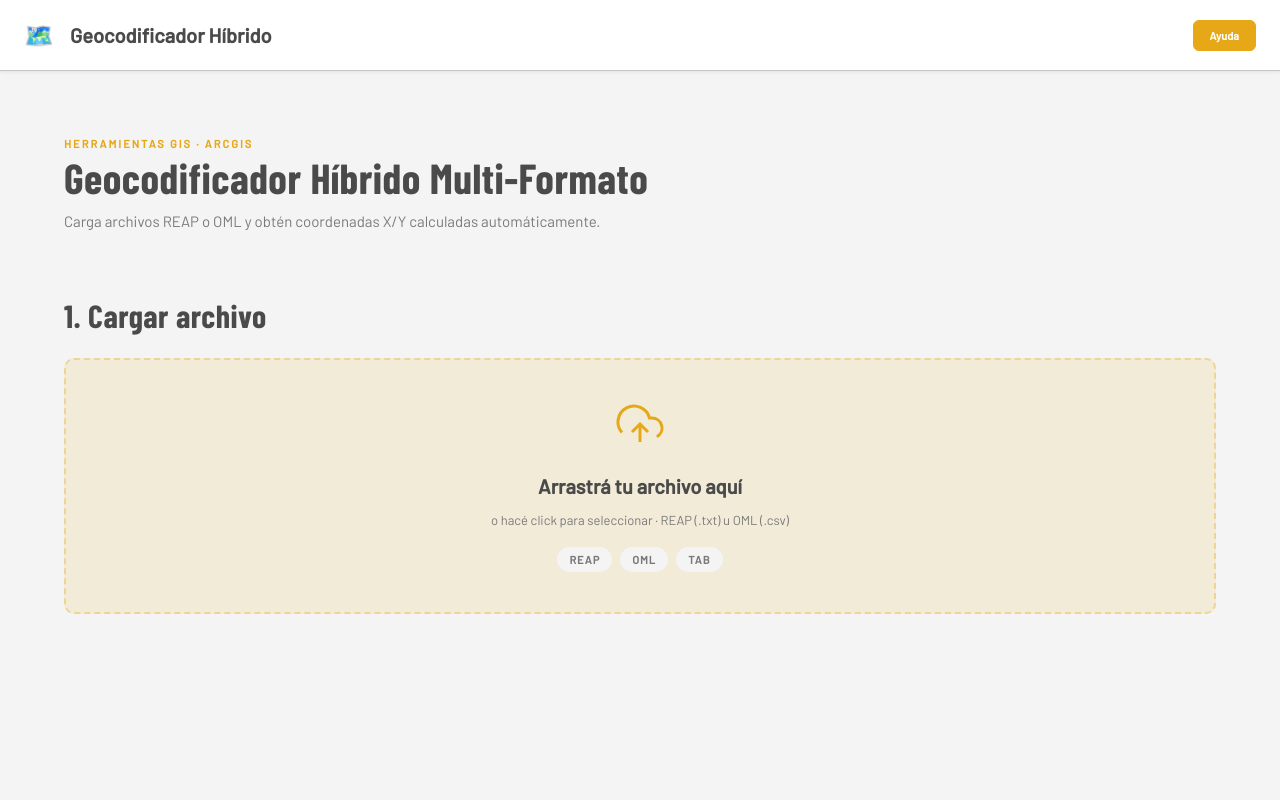
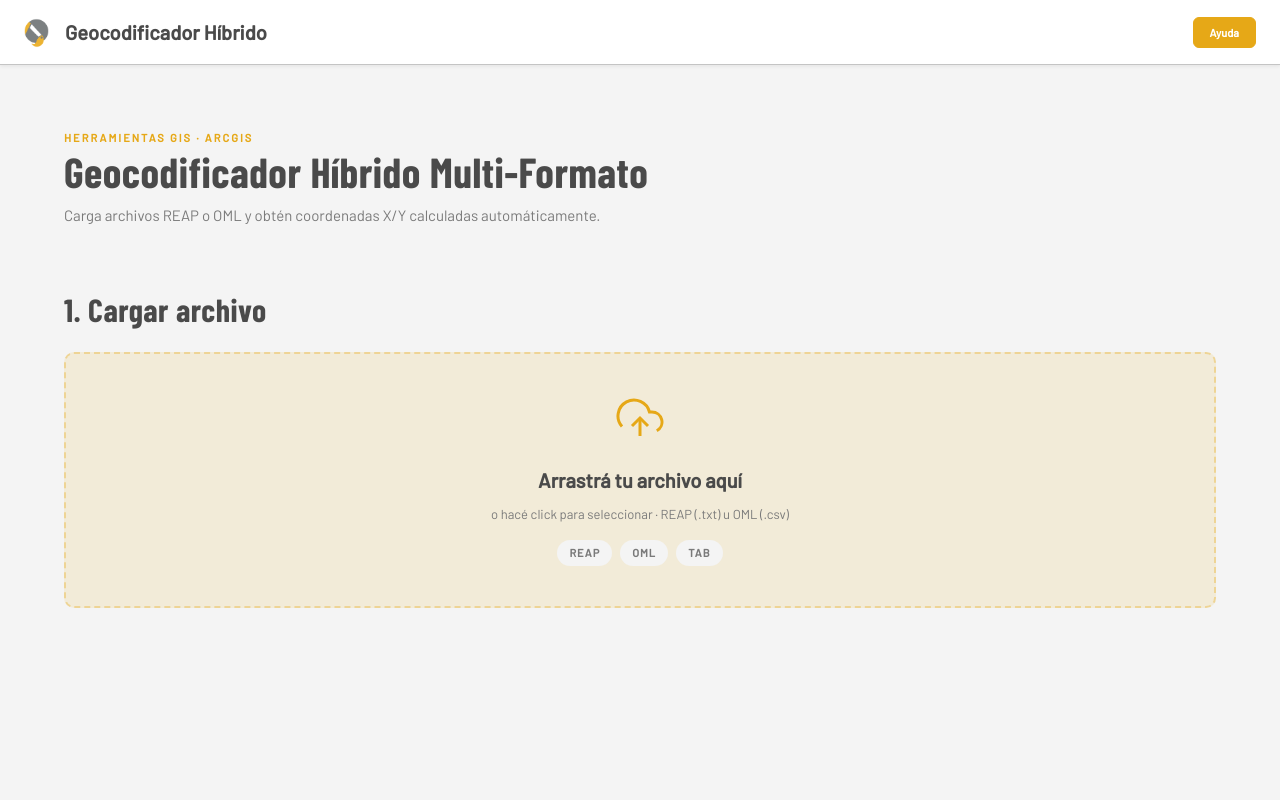
Before and after one commit to rcarrazana-serytec/geocodificador-arcgis, a website: page public/index.html in a window 1280 px wide. Shown: the top 800 px of the page. Drawn offline with nearby package versions, Linux system fonts and the light colour scheme.

Commit message:
Update index.html

```diff
--- a/public/index.html
+++ b/public/index.html
@@ -323,7 +323,7 @@
   <!-- NAVBAR -->
   <nav class="st-navbar">
     <div class="st-navbar__logo">
-      <span style="font-size: 24px;">🗺️</span>
+      <img src="LogoST.png" alt="Ser&Tec logo" style="height: 32px;">
       <span class="st-navbar__tool-name">Geocodificador Híbrido</span>
     </div>
     <div class="st-navbar__actions">
```
